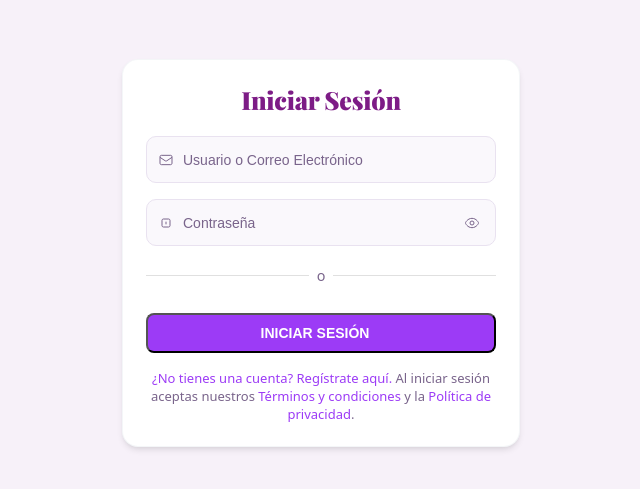
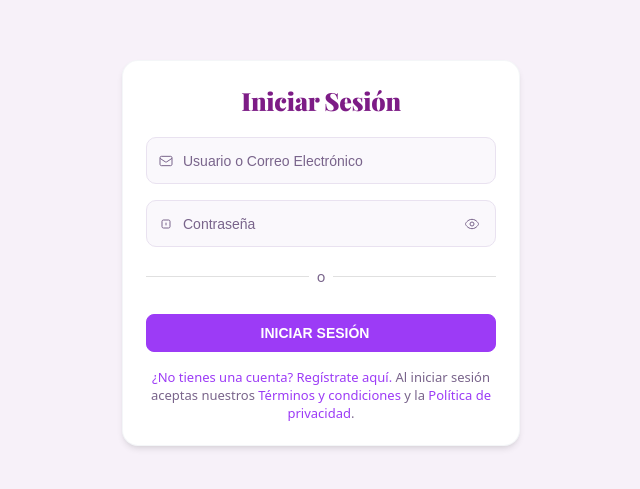
Before and after one commit to yoonsugssa/Google-login, a website: page public/login.html in a window 1280 px wide. Shown: the part 147-636 px from the top of the page, without its empty margins (319-959 px from the left). Drawn offline with nearby package versions, Linux system fonts and the light colour scheme; a web font is replaced by a local one.

```diff
--- a/public/styles.css
+++ b/public/styles.css
@@ -123,6 +123,7 @@
     vertical-align: middle;
     align-items: center;
     border-radius: 0.5rem;
+    border: 1px solid var(--primary);
     gap: 0.75rem;
     color: #fff;
     background-color: var(--primary);
```
